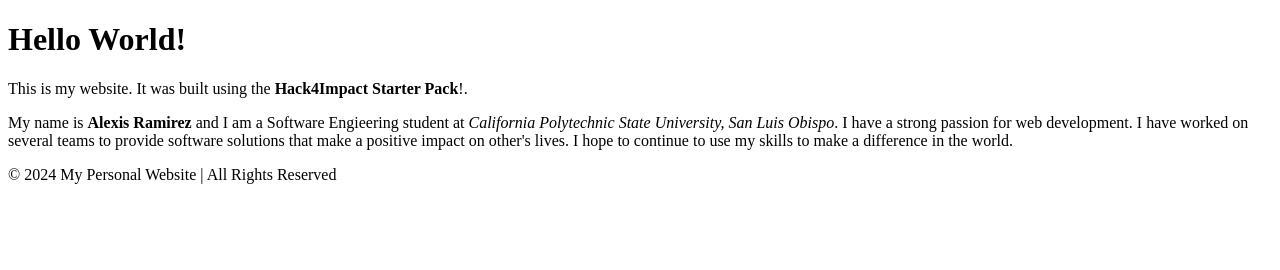
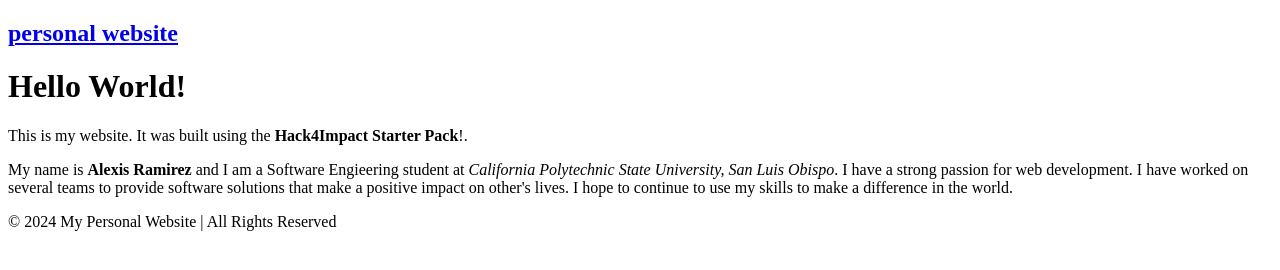
Before and after one commit to aramirez234/aramirez234.github.io, a plain HTML site: page index.html in a window 1280 px wide. Drawn offline with Linux system fonts and the light colour scheme.

Commit message:
feat: add headings and attributes to all index.html

```diff
--- a/index.html
+++ b/index.html
@@ -6,9 +6,16 @@
     <title>Personal Website</title>
   </head>
   <body>
-    <nav></nav>
+    <nav>
+      <h1 class="logo">
+        <a href="index.html">personal website</a>
+      </h1>
+    </nav>
     <main>
-      <h1 class="nostyle">Hello World!</h1>
+      <h1 class="page-title">Hello World!</h1>
+      <div class="about">
+        <div class="about-image"></div>
+        <div class="about-text">
           <p>
             This is my website. It was built using the
             <strong>Hack4Impact Starter Pack</strong>!.
@@ -19,10 +26,14 @@
             <em>California Polytechnic State University, San Luis Obispo</em>. I
             have a strong passion for web development. I have worked on several
             teams to provide software solutions that make a positive impact on
-        other's lives. I hope to continue to use my skills to make a difference
-        in the world.
+            other's lives. I hope to continue to use my skills to make a
+            difference in the world.
           </p>
+        </div>
+      </div>
     </main>
-    <footer>© 2024 My Personal Website | All Rights Reserved</footer>
+    <footer class="footer">
+      © 2024 My Personal Website | All Rights Reserved
+    </footer>
   </body>
 </html>
```
Lines whose indentation alone changed are shown as unchanged.
